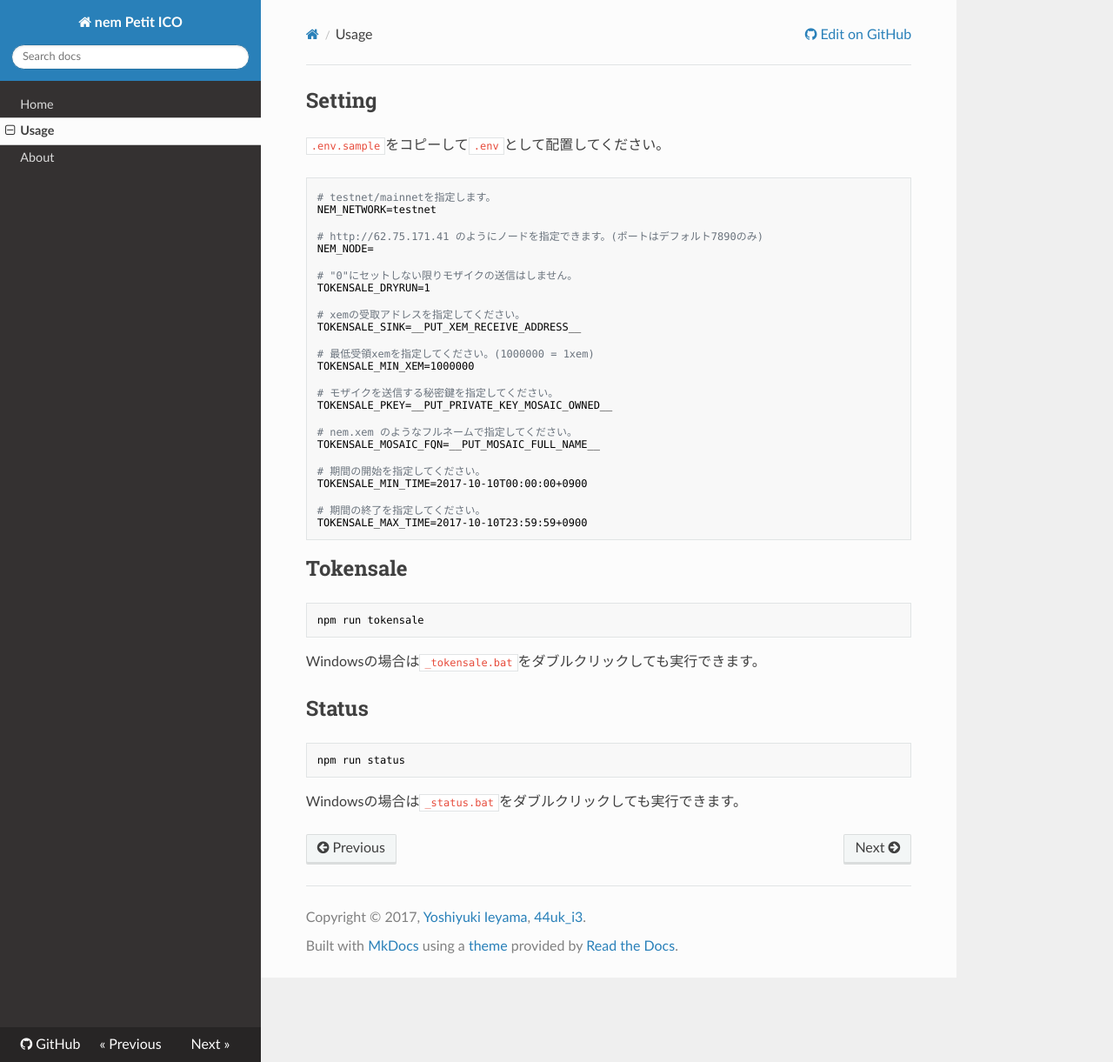
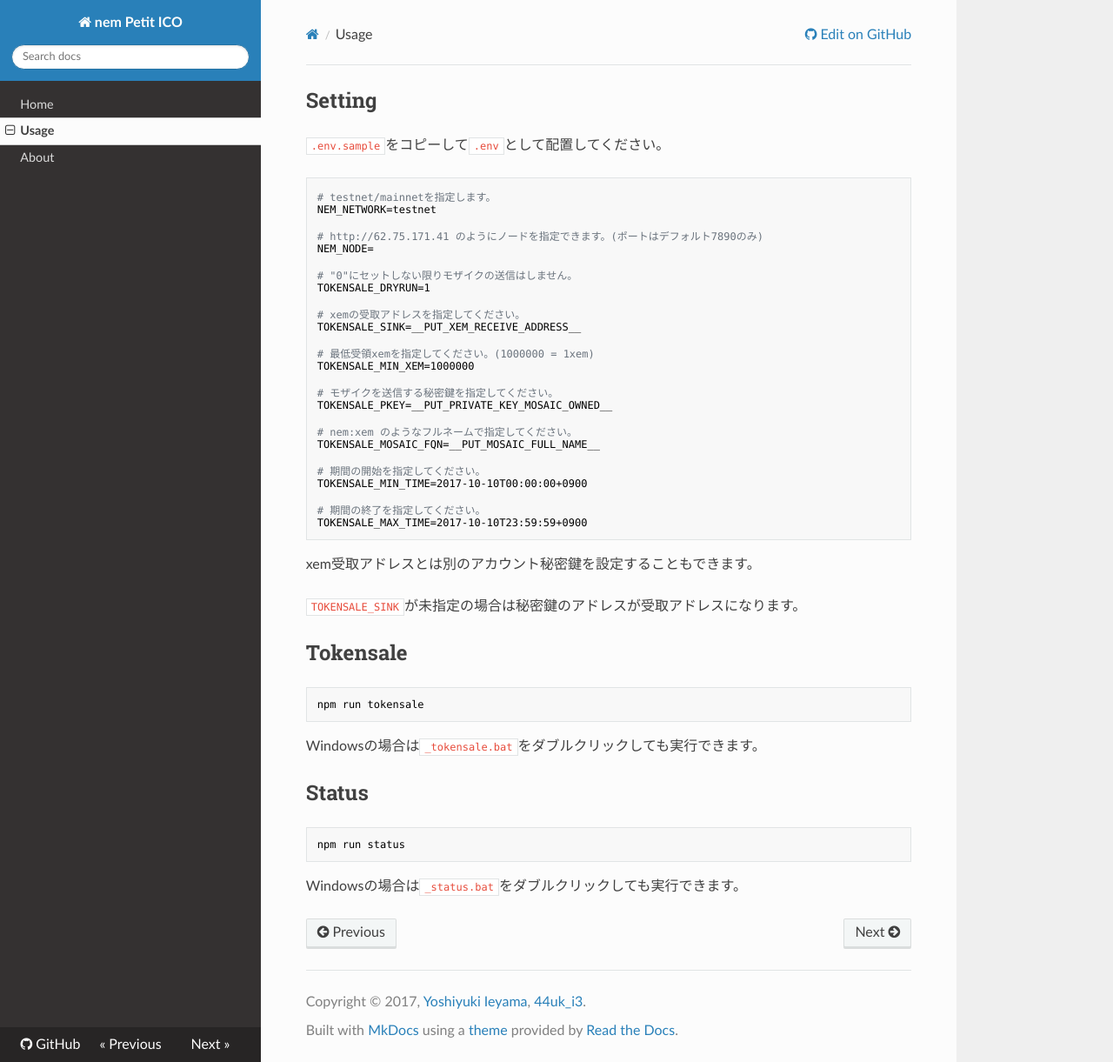
Before and after one commit to 44uk/nem-petit-ico, an MkDocs documentation site: the page built from docs/usage.md, in a window 1280 px wide and 1221 px high. Shown: the whole window at 87% size. Built offline with MkDocs 1.6.1, drawn with Linux system fonts in a browser that asks for light colours; nearby versions of some CDN libraries; old or Windows-style settings are respelled for this version of MkDocs.

Commit message:
update docs

````diff
--- a/docs/usage.md
+++ b/docs/usage.md
@@ -21,7 +21,7 @@ TOKENSALE_MIN_XEM=1000000
 # モザイクを送信する秘密鍵を指定してください。
 TOKENSALE_PKEY=__PUT_PRIVATE_KEY_MOSAIC_OWNED__
 
-# nem.xem のようなフルネームで指定してください。
+# nem:xem のようなフルネームで指定してください。
 TOKENSALE_MOSAIC_FQN=__PUT_MOSAIC_FULL_NAME__
 
 # 期間の開始を指定してください。
@@ -30,6 +30,10 @@ TOKENSALE_MIN_TIME=2017-10-10T00:00:00+0900
 # 期間の終了を指定してください。
 TOKENSALE_MAX_TIME=2017-10-10T23:59:59+0900
 ```
+
+xem受取アドレスとは別のアカウント秘密鍵を設定することもできます。
+
+`TOKENSALE_SINK`が未指定の場合は秘密鍵のアドレスが受取アドレスになります。
 
 ## Tokensale
 
````
Also changed, not shown: docs/index.md (+2 -2 lines).
